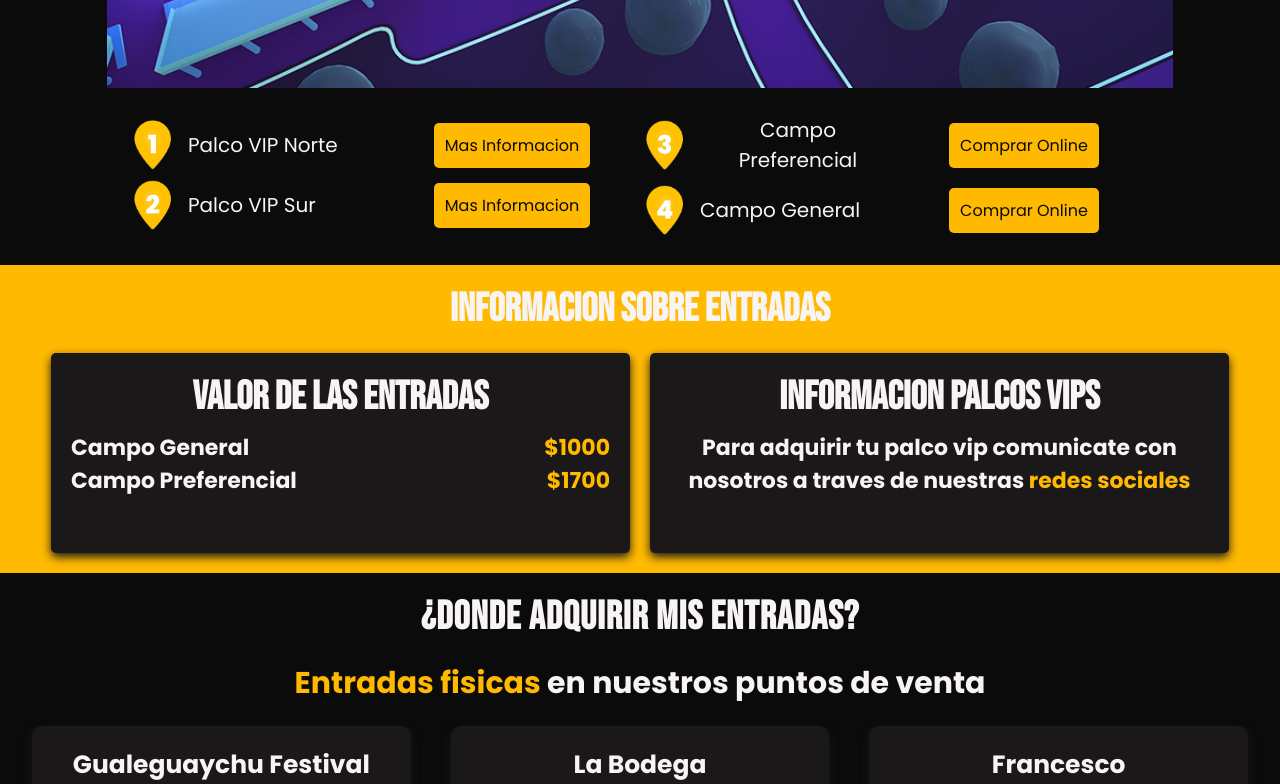
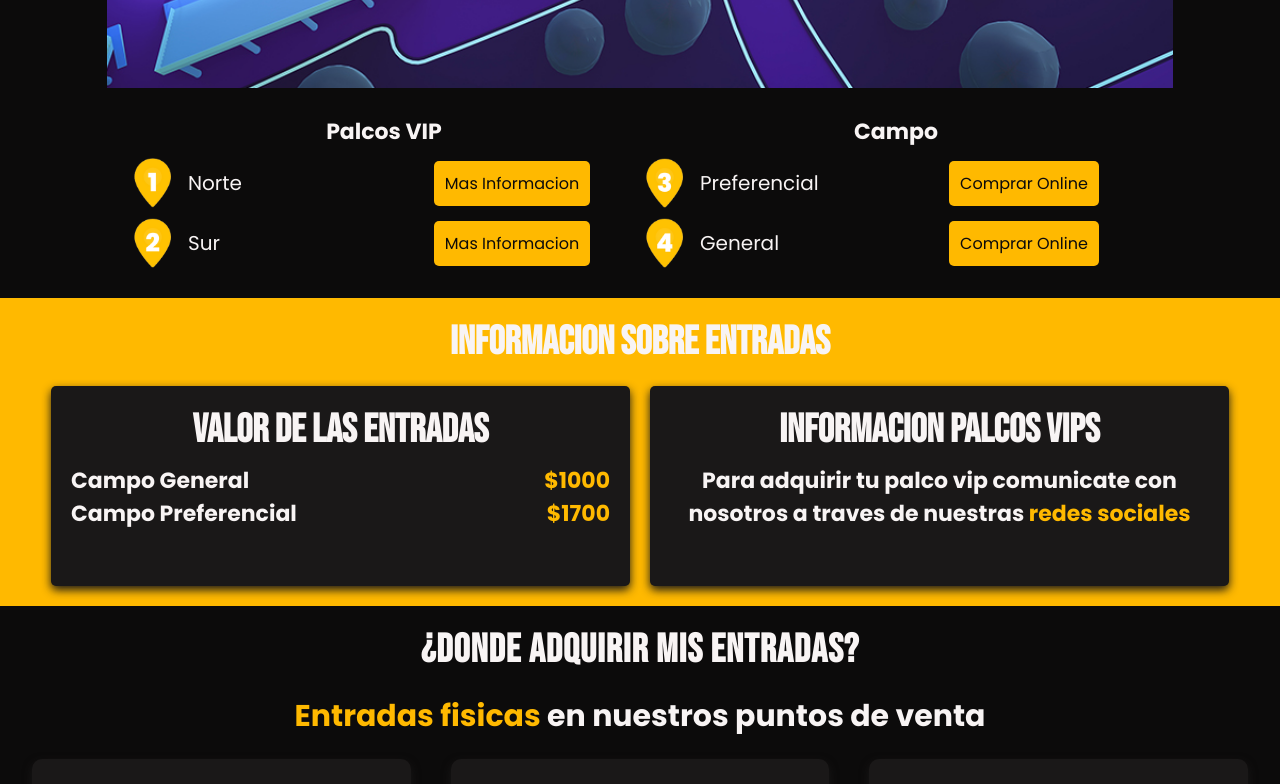
Before and after one commit to juanoliver995/Festival-gchu, a React (Vite) app: page / in a window 1280 px wide. Shown: the part 2180-2964 px from the top of the page. Built offline with nearby package versions, Linux system fonts and the light colour scheme.

Commit message:
correcciones ortograficas

```diff
--- a/src/App.css
+++ b/src/App.css
@@ -213,6 +213,7 @@ body {
     height: 100%;
 }
 
+
 .plano {
     width: 95%;
     max-height: 600px;
@@ -224,6 +225,11 @@ body {
     display: flex;
     align-items: center;
     justify-content: space-between;
+    margin-bottom: 10px;
+}
+
+.info-plano h3 {
+    font-size: 22px;
     margin-bottom: 10px;
 }
 
@@ -417,6 +423,7 @@ body {
 .punto-venta h3 {
     font-size: 25px;
     margin-bottom: 10px;
+    color: var(--color-yellow);
 }
 
 
@@ -576,7 +583,8 @@ body {
 
     .info-plano {
         flex-direction: column;
-        width: 100%;
+        width: 98%;
+        padding: 0 10px;
         align-items: center;
         justify-content: center;
     }
@@ -660,4 +668,20 @@ body {
     .lista .item p {
         font-size: 30px;
     }
+
+    .button-plano a {
+        font-size: 14px;
+    }
+
+    .informacion-precios {
+        width: 100%;
+    }
+
+    .container-online h3 {
+        font-size: 25px;
+    }
+
+    .lineup h1 {
+        font-size: 40px;
+    }
 }
--- a/src/components/Informacion.jsx
+++ b/src/components/Informacion.jsx
@@ -8,7 +8,7 @@ const Informacion = () => {
             <Accordion title="¿Es apto para todo publico?" content="Si, el evento es apto para todo publico" />
             <Accordion title="¿Habra otros espectaculos ademas de L-Gante?" content="Si, el line up contara con otras bandas, djs y artistas que confirmaremos con el correr del tiempo" />
             <Accordion title="¿A partir de que edad se abona entrada?" content="Menores de 6 años no abonan entrada" />
-            <Accordion title="¿El valor de las entradas en fijo?" content="No, el valor de las entradas ira aumentando con el correr del tiempo, te recomendamos comprarla lo antes posible" />
+            <Accordion title="¿El valor de las entradas es fijo?" content="No, el valor de las entradas ira aumentando con el correr del tiempo, te recomendamos comprarla lo antes posible" />
             <Accordion title="¿Que valor tienen los palcos VIPS?" content="El valor de los palcos vips varia segun la ubicacion, puedes comunicarte con nosotros en nuestras redes sociales para obtener mas informacion" />
             <Accordion title="¿Tienen puntos de venta fuera de Gualeguaychu?" content="Si, proximamente veran los nuevos puntos de venta en nuestras redes o en la seccion de puntos de ventas" />
         </div>
--- a/src/components/Plano.jsx
+++ b/src/components/Plano.jsx
@@ -14,30 +14,32 @@ const Plano = () => {
             <div className="container-info-entradas">
                 <div className="info-plano">
                     <div>
+                        <h3>Palcos VIP</h3>
                         <div className="item-info-plano">
                             <div className="info-plano-ubi">
                                 <img src={uno} />
-                                <p>Palco VIP Norte</p>
+                                <p>Norte</p>
                             </div>
                             <div className="button-plano">
-                                <a href="https://walink.co/04b693">Mas Informacion</a>
+                                <a href="https://walink.co/f5f3db">Mas Informacion</a>
                             </div>
                         </div>
                         <div className="item-info-plano">
                             <div className="info-plano-ubi">
                                 <img src={dos} />
-                                <p>Palco VIP Sur</p>
+                                <p>Sur</p>
                             </div>
                             <div className="button-plano">
-                                <a href="https://walink.co/04b693">Mas Informacion</a>
+                                <a href="https://walink.co/f5f3db">Mas Informacion</a>
                             </div>
                         </div>
                     </div>
                     <div>
+                        <h3>Campo</h3>
                         <div className="item-info-plano">
                             <div className="info-plano-ubi">
                                 <img src={tres} />
-                                <p>Campo Preferencial</p>
+                                <p>Preferencial</p>
                             </div>
                             <div className="button-plano">
                                 <a href="https://www.passline.com/eventos/gualeguaychu-festival">Comprar Online</a>
@@ -46,7 +48,7 @@ const Plano = () => {
                         <div className="item-info-plano">
                             <div className="info-plano-ubi">
                                 <img src={cuatro} />
-                                <p>Campo General</p>
+                                <p>General</p>
                             </div>
                             <div className="button-plano">
                                 <a href="https://www.passline.com/eventos/gualeguaychu-festival">Comprar Online</a>
```
